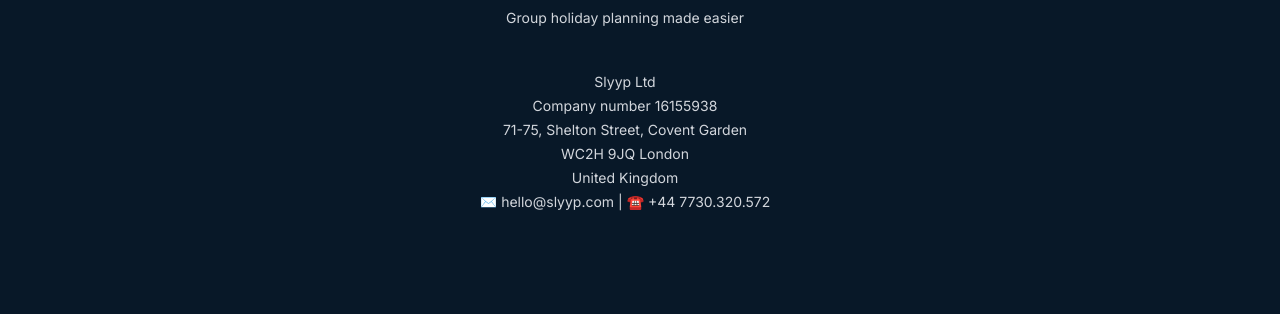
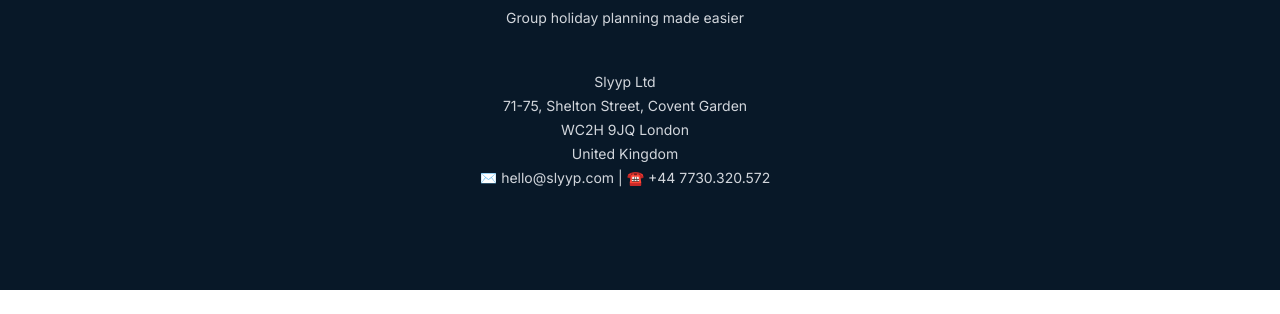
Before and after one commit to cassiux/slyyphq, a plain HTML site: page index.html in a window 1280 px wide. Shown: the part 2844-3158 px from the top of the page. After the commit the page ends 3134 px from the top, so only its background shows below. Drawn offline with Linux system fonts and the light colour scheme; a script that the page names is missing.

Commit message:
Update index.html
remove company number from site

```diff
--- a/index.html
+++ b/index.html
@@ -255,7 +255,7 @@
                             </div>
                             <p>Group holiday planning made easier</p>
                             <p class="copyright-text">Slyyp Ltd<br>
-                                Company number 16155938<br>
+
                                 71-75, Shelton Street, Covent Garden
                                 <br> WC2H 9JQ London
                                 <br> United Kingdom
```
